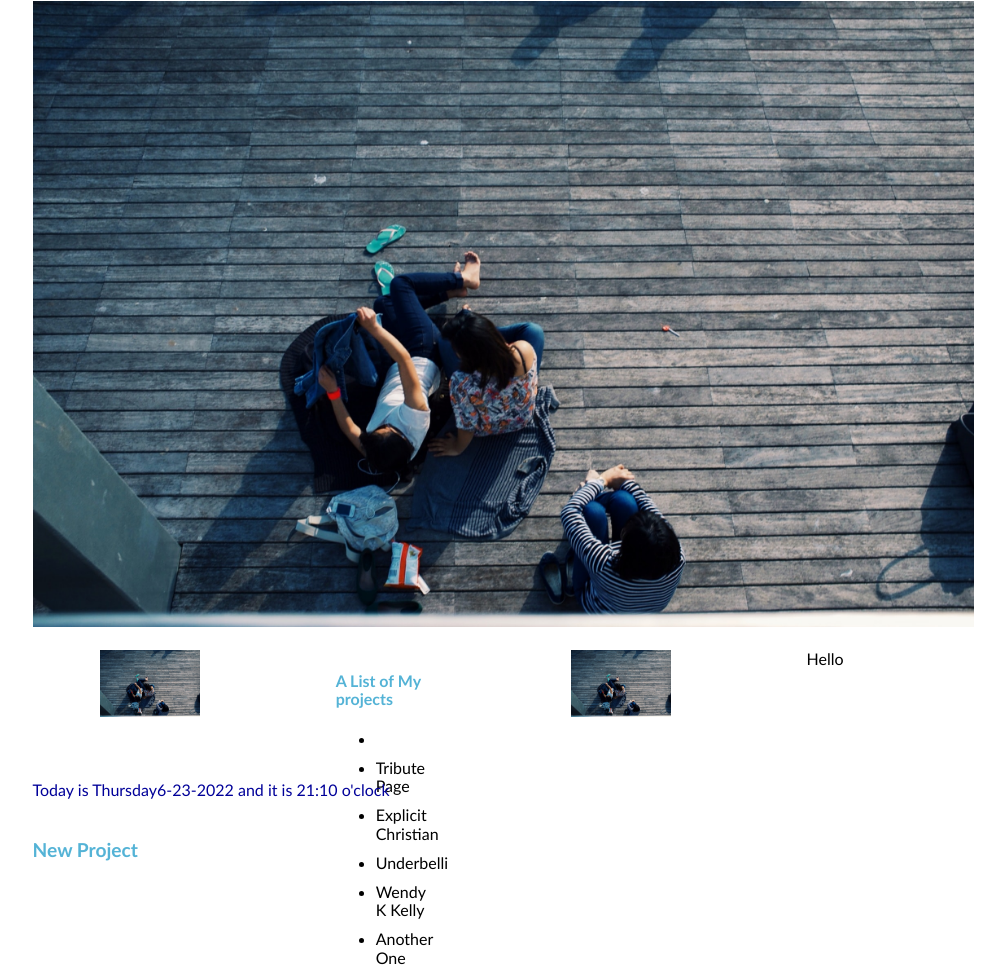
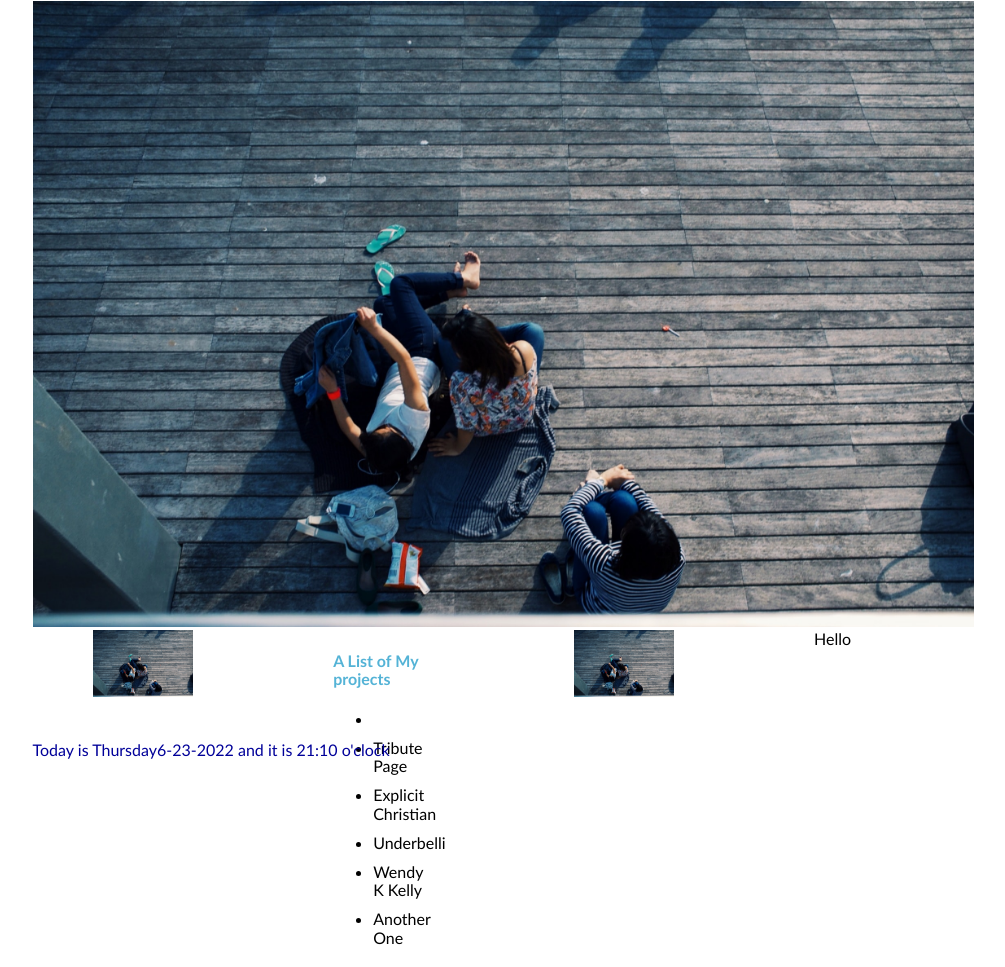
Before and after one commit to WendyKKelly/FAC-project-2, a plain HTML site: page index.html in a window 1280 px wide. Shown: the part 141-1108 px from the top of the page, without its empty margins (17-1022 px from the left). Drawn offline with Linux system fonts and the light colour scheme.

Commit message:
tweak flex gaps and margins

```diff
--- a/index.html
+++ b/index.html
@@ -41,11 +41,7 @@ A List of My projects
     <div class="child"> Hello </div>
 
 </main>
-<sidebar class="item-c">
-    <h3>New Project</h3>
-    <p>
-</p>
-</sidebar>
+
     <footer class="item-d">
         <p id="displayDateTime">
 
--- a/style.css
+++ b/style.css
@@ -40,7 +40,7 @@
       align-items: center;
       justify-content: space-evenly;
       gap: 10px 20px;
-      padding: 10px;
+
     }
     .child {
         width: 100px;  /* Or whatever */
@@ -60,7 +60,7 @@
       display: grid;
       margin-left: 5%;
       grid-template-columns: repeat(auto-fit,minmax(clamp(100%/(var(--n) + 1) + 0.1%,(var(--w) - 100vw)*1000,100%),1fr)); /*this */
-      gap:10px;
+
 
       grid-template-rows: auto;
       grid-template-areas:
@@ -68,9 +68,7 @@
         "main main main main"
         "footer footer footer footer";
     }
-  main {
-    display: block;
-  }
+
 
   html, body, p, th, td, li, dd, dt  {
     font-family: Candara, Calibri, Segoe, Segoe UI, Optima, Arial, sans-serif;
```
